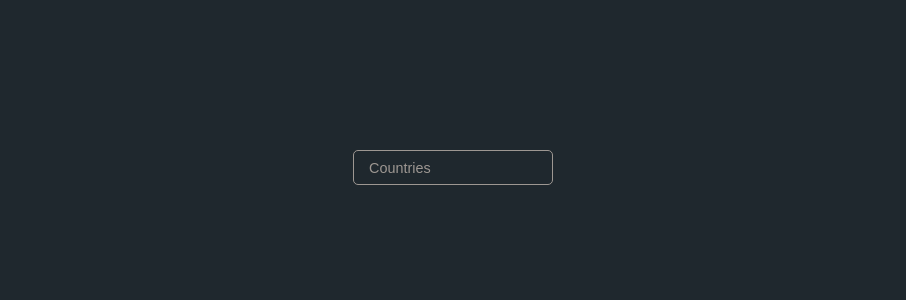
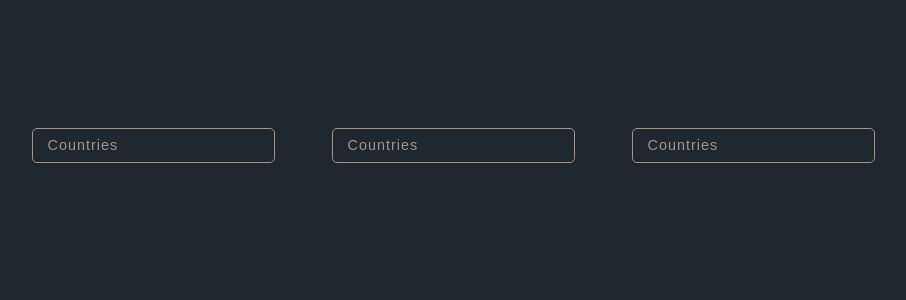
Before and after one commit to orjanskaar/autocomplete, a React (Create React App) app: page / in a window 1280 px wide. Shown: the top 300 px of the page, without its empty margins (187-1093 px from the left). Built offline with nearby package versions, Linux system fonts and the light colour scheme.

Commit message:
more independent from parent component

```diff
--- a/src/App.css
+++ b/src/App.css
@@ -15,7 +15,15 @@ body {
 }
 .App {
     display: grid;
-    grid-template-columns: 1fr 200px 1fr;
+    grid-template-columns: 1fr 900px 1fr;
+    grid-template-rows: 8rem 200px;
     background-color: #1f282e ;
     height: 100%;
 }
+.holder {
+    display: flex;
+    justify-content: space-around;
+    grid-column: 2;
+    grid-row: 2;
+    /* background-color: inherit; */
+}
--- a/src/App.js
+++ b/src/App.js
@@ -1,17 +1,21 @@
 import './App.css';
 import { Autocomplete } from './components/Autocomplete';
-import data from './components/data'
+import data from './data/data'
 
+const params = {
+  placeholder:'Countries',
+  data:data, //array of objects
+  theme:'transparent', //dark, light or transparent
+  decoration_clr:'aqua'
+}
 function App() {
   return (
     <div className="App">
-      <Autocomplete
-        placeholder={'Countries'}
-        data={data}
-        width={100}
-        theme={'transparent'} //dark, light or transparent
-        reslen={10} //Max number of results displayed
-      />
+      <div className="holder">
+        <Autocomplete {...params} />
+        <Autocomplete {...params} theme='light' decoration_clr='deeppink' results='15'/> {/* override decoration color */}
+        <Autocomplete {...params} theme='dark' decoration_clr='orange'/>
+      </div>
     </div>
   );
 }
--- a/src/components/Autocomplete.js
+++ b/src/components/Autocomplete.js
@@ -4,19 +4,26 @@
 //  placeholder={'Countries'}
 //  data={data} //array of objects
 //  width={100} //percent
-//  theme={'light'} //dark, light or transperent
+//  theme={'dark'} //dark, light or transperent
 // />
 
 import React from 'react'
 import styled, {createGlobalStyle } from 'styled-components'
-
-
+let theme
+let decoration
 export const Autocomplete = (props) => {
+    theme = props.theme || 'dark'
+    decoration  =props.decoration_clr || 'blueviolet'
+    const results = props.results || 10
+    const [value, setValue] = React.useState('')
     const [list, setList] = React.useState([])
+    const [bgmain, setBgmain] = React.useState('')
     const [colorHi, setColorHi] = React.useState('')
     const [colorLo, setColorLo] = React.useState('')
     const [listPos, setListPos] = React.useState(-1)
     const [displ, setDispl] = React.useState(false)
+
+    const inputRef = React.useRef()
 
     React.useEffect(()=> {
         document.body.addEventListener('click', (e) => {
@@ -26,21 +33,23 @@ export const Autocomplete = (props) => {
     }, [])
 
     React.useEffect(()=> {
-        const clr = getComputedStyle(document.getElementById('AppId123'))
+        const clr_tmp = document.getElementsByClassName('App')
+        const clr = getComputedStyle(clr_tmp[0])
         const val = clr.backgroundColor
         const tmpval = val.split('(')
         const tmpval2 = tmpval[1].split(')')
-        const tmpval3 = tmpval2[0].split(')')
-        const tmpval4 = tmpval3[0].split(',')
+        const tmpval4 = tmpval2[0].split(', ')
         let r_clr = Number(tmpval4[0]).toString(16)
-            if (r_clr.length < 2) {r_clr = "0"+r_clr}
+        if (r_clr.length < 2) {r_clr = "0"+r_clr}
         let g_clr = Number(tmpval4[1]).toString(16)
-            if (g_clr.length < 2) {g_clr = "0"+g_clr}
+        if (g_clr.length < 2) {g_clr = "0"+g_clr}
         let b_clr = Number(tmpval4[2]).toString(16)
-            if (b_clr.length < 2) {b_clr = "0"+b_clr}
+        if (b_clr.length < 2) {b_clr = "0"+b_clr}
         const hex_clr = r_clr+g_clr+b_clr
+        setBgmain(hex_clr)
         const high_clr = invertColor(hex_clr)
         const low_clr = colorLuminance(high_clr, -0.3)
+        // console.log(low_clr)
 
         setColorHi(high_clr)
         setColorLo(low_clr)
@@ -51,24 +60,9 @@ export const Autocomplete = (props) => {
         setList([])
         if (e.target.value.length > 0) {
             setDispl(true)
-            function search(itm) {
-                const value = e.target.value
-                let pattern
-                try {
-                    pattern = new RegExp(`${value}`, 'gi')
-                }catch(e) {
-                    console.log('illegal regex')
-                    return false
-                }
-                const str = itm.name
-                let result = pattern.test(str)
-
-                return result ? str : null
-            }
-            const array = props.data.filter(search)
 
             let keyword = e.target.value;
-            let search_results = array
+            let search_results = props.data
                 .filter(prof => {
                     // Filter results by doing case insensitive match on name here
                     return prof.name.toLowerCase().includes(keyword.toLowerCase());
@@ -87,37 +81,38 @@ export const Autocomplete = (props) => {
                     }
                 })
                 setList(search_results)
-
         }else {
             setList([])
         }
 
         if(e.key === 'ArrowDown'){
-            if(listPos === list.length-1){
+            if(listPos === list.slice(0, results).length-1){
                 setListPos(0)
             }else{
                 setListPos(listPos+1)
             }
         }
         if(e.key === 'ArrowUp'){
-            if(listPos <= 0) {setListPos(list.length-1)}else{setListPos(listPos-1)}
+            if(listPos <= 0) {setListPos(list.slice(0, results).length-1)}else{setListPos(listPos-1)}
         }
         if(e.key === 'Enter'){
-            const SearchBox = document.getElementById('custSearchBox')
             const listItems = document.getElementsByTagName('li')
-            if((listPos >= 0) && (listPos <= list.length)){
-                SearchBox.value = listItems[listPos].innerHTML
+            if((listPos >= 0) && (listPos <= list.slice(0, results).length)){
+                setValue(listItems[listPos].innerHTML)
+                setListPos(-1)
             }
             setDispl(false)
         }
-
+        if(e.key === 'Escape'){
+            setListPos(-1)
+            setDispl(false)
+        }
     }
 
     const handleClick = (e) => {
-        const SearchBox = document.getElementById('custSearchBox')
-        SearchBox.value = e.target.innerHTML
         setDispl(false)
-        SearchBox.focus()
+        setValue(e.target.innerHTML)
+        inputRef.current.focus()
     }
 
     const handleMouseOver = () => {
@@ -127,6 +122,10 @@ export const Autocomplete = (props) => {
             listItems[i].classList.remove('activeItem')
         }
     }
+    const handleChange = (e) => {
+        // console.log(e.target.value)
+        setValue(e.target.value)
+    }
 
     return (
 
@@ -135,25 +134,28 @@ export const Autocomplete = (props) => {
                 <InpContainer>
                     <Input
                     required
+                    value={value}
                     className="dontCloseMe"
-                    id="custSearchBox"
+                    ref={inputRef}
                     type="text"
                     onKeyUp={handleInput}
-                    width={props.width}
-                    theme={props.theme}
+                    onChange={handleChange}
+                    width={props.width || 100}
+                    theme={theme}
                     autoComplete="off"
                     autoCorrect="off"
                     spellCheck="false"
+                    bg_clr={bgmain}
                     clrHi={colorHi}
                     clrLo={colorLo}
                     />
-                    <Span clrHi={colorHi} clrLo={colorLo}>{props.placeholder}</Span>
+                    <Span clrHi={colorHi} clrLo={colorLo}>{props.placeholder || 'Search'}</Span>
 
                 </InpContainer>
                 {displ && <List className="ultag_123">
                     {
-                        list.slice(0, props.reslen).map((itm,index) => {
-                            return <ListItem className={`dontCloseMe`} active={index===listPos?true:false} onClick={handleClick} theme={props.theme} key={index} onMouseOver={handleMouseOver}>{itm.name}</ListItem>
+                        list.slice(0, results).map((itm,index) => {
+                            return <ListItem className={`dontCloseMe`} active={index===listPos?true:false} onClick={handleClick} theme={theme} key={index} onMouseOver={handleMouseOver}>{itm.name}</ListItem>
                         })
                     }
                 </List>}
@@ -168,9 +170,8 @@ body {
 }
 `
 const Wrapper = styled.div `
-    margin-top: 150px;
-    grid-column: 2;
     background-color: inherit;
+    position: relative;
 `
 const InpContainer = styled.div `
     background-color: inherit;
@@ -178,15 +179,17 @@ const InpContainer = styled.div `
     height: 35px;
 `
 const Span = styled.span `
-    background-color: transparent;
+    background-color: inherit;
     position:absolute;
     padding: 0 8px 0 6px;
     font-size: 0.9rem;
+    letter-spacing: 1px;
+    height: min-content;
     left: 10px;
-    top: 50%;
+    top: 49%;
     transform: translateY(-50%);
     pointer-events: none;
-    transition: all 0.2s ease;
+    transition: all 0.2s ease-in-out;
     color: ${props => props.clrLo};
     z-index: 1;
 `
@@ -196,11 +199,10 @@ const Input = styled.input `
     outline: none;
     height: 100%;
     padding: 0 10px;
-    margin-bottom: 2px;
     border: 1px solid ${props => props.clrLo};
     border-radius: 5px;
     box-shadow: none;
-    background-color: inherit;
+    background-color: #${props => props.bg_clr};
     font-size: 1.05rem;
     color: ${props => props.clrLo};
     :focus, :active{
@@ -214,38 +216,41 @@ const Input = styled.input `
         left: 0;
         top: -8px;
         transform: scale(0.8);
-        background-color: inherit;
+        background-color: #${props => props.bg_clr};
     }
     :focus + span {
         left: 0;
         top: -8px;
         transform: scale(0.8);
         color: ${props => props.clrHi};
-        background-color: inherit;
+        background-color: #${props => props.bg_clr};
         border-radius: 3px;
     }
 `
 const List = styled.ul `
     max-height: 300px;
+    position: absolute;
+    width: 100%;
+    z-index: 10;
 `
 const ListItem = styled.li `
     list-style: none;
     background-color: gray;
     padding: 0.5rem;
-    background-color: ${props => props.theme === 'dark' ? 'rgba(40,40,40,0.9)': props.theme === 'light' ? 'rgba(255,255,255,0.85)': props.theme === 'transparent' ? 'rgba(0,0,0,0.3)' : '#fff'};
+    background-color: ${props => theme === 'dark' ? 'rgba(40,40,40,0.9)': theme === 'light' ? 'rgba(255,255,255,0.85)': theme === 'transparent' ? 'rgba(0,0,0,0.3)' : '#fff'};
     ${props =>
-        (props.active&&props.theme==='dark')? 'background-color: rgba(50,50,50,95);transform: translateY(0.5px) scale(1.1)'
-        :(props.active&&props.theme==='light')? 'background-color: rgba(255,255,255,0.9);transform: translateY(0.5px) scale(1.1)'
-        :(props.active&&props.theme==='transparent')? 'background-color: rgba(0,0,0,0.4);transform: translateY(0.5px) scale(1.1)'
+        (props.active&&theme==='dark')? 'background-color: rgba(50,50,50,95);transform: scale(1.1)'
+        :(props.active&&theme==='light')? 'background-color: rgba(255,255,255,0.9);transform: scale(1.1)'
+        :(props.active&&theme==='transparent')? 'background-color: rgba(0,0,0,0.4);transform: scale(1.1)'
         :null
     };
-    color: ${props => props.theme === 'dark' ? '#eee': props.theme === 'light' ? '#333': props.theme === 'transparent' ? '#eee' : '#fff'};
-    border-left: 2px solid blueviolet;
+    color: ${props => theme === 'dark' ? '#eee': theme === 'light' ? '#333': theme === 'transparent' ? '#eee' : '#fff'};
+    border-left: 2px solid ${() => decoration};
     margin-bottom: 1px;
     cursor: pointer;
     transition: transform 0.2s ease;
     :hover {
-        background-color: ${props => props.theme === 'dark' ? 'rgba(50,50,50,95)': props.theme === 'light' ? 'rgba(255,255,255,0.9)': props.theme === 'transparent' ? 'rgba(0,0,0,0.4)' : '#fff'};
+        background-color: ${props => theme === 'dark' ? 'rgba(50,50,50,95)': theme === 'light' ? 'rgba(255,255,255,0.9)': theme === 'transparent' ? 'rgba(0,0,0,0.4)' : '#fff'};
         transform: translateY(0.5px) scale(1.1);
     }
 `
```
Also changed, not shown: src/data/data.js (renamed from src/components/data.js), 1 other file (tests, documents, lock files or other folders).
